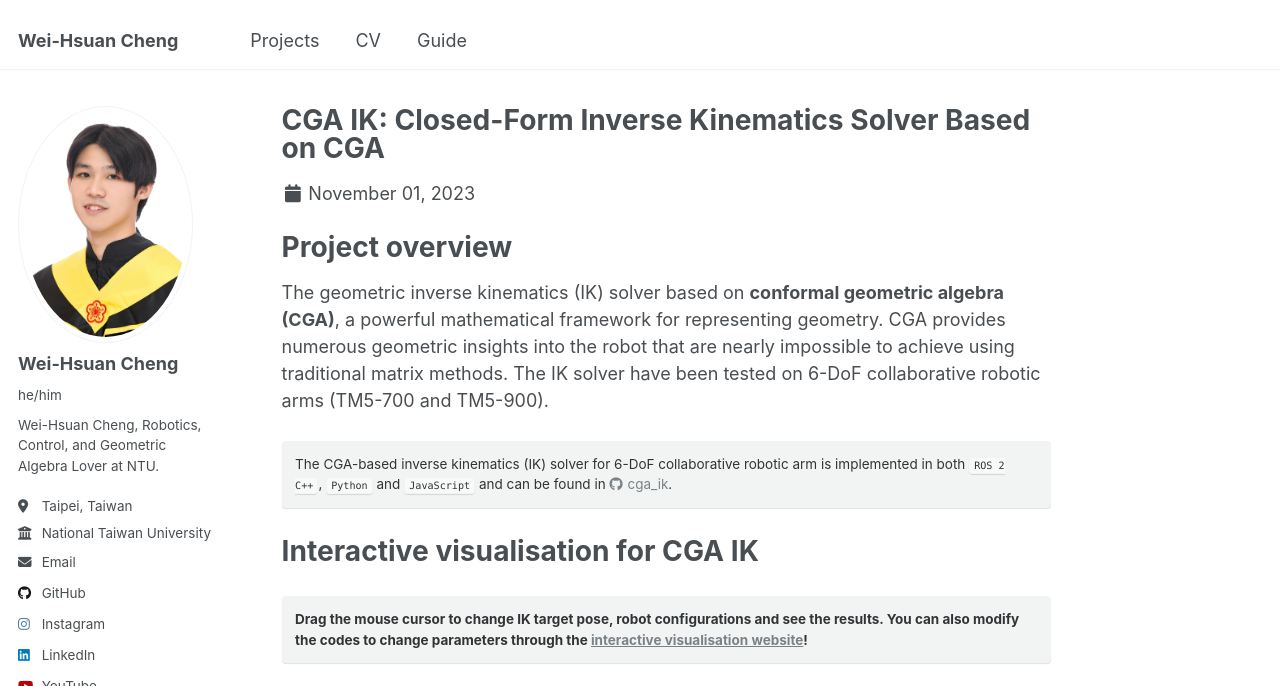
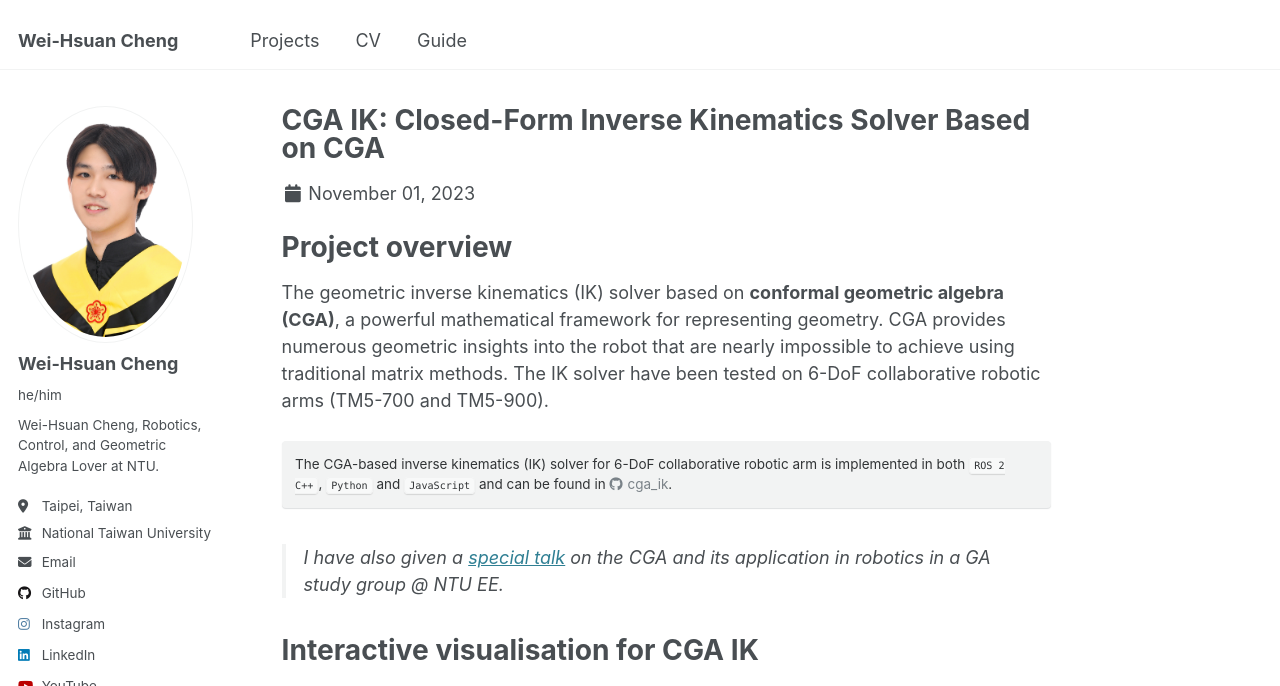
Before and after one commit to wei-hsuan-cheng/wei-hsuan-cheng.github.io, a Jekyll site: the page built from _projects/2023-11-cga-ik.md, in a window 1280 px wide and 900 px high, cut to the strip 0-686 px from the top of the window. Built offline with Jekyll 4.4.1, drawn with Linux system fonts in a browser that asks for light colours.

Commit message:
update cga-ik

```diff
--- a/_projects/2023-11-cga-ik.md
+++ b/_projects/2023-11-cga-ik.md
@@ -16,6 +16,8 @@ The geometric inverse kinematics (IK) solver based on **conformal geometric alge
 The CGA-based inverse kinematics (IK) solver for 6-DoF collaborative robotic arm is implemented in both  ``ROS 2 C++``, ``Python`` and ``JavaScript`` and can be found in <a href='https://github.com/wei-hsuan-cheng/cga_ik' target='_blank' style='text-decoration: none;'><i class='fab fa-github' style=''></i><span style='margin-left: 0.13cm'>cga_ik</span></a>.
 {: .notice}
 
+> I have also given a [special talk] on the CGA and its application in robotics in a GA study group @ NTU EE.
+
 # Interactive visualisation for CGA IK
 
 **Drag the mouse cursor to change IK target pose, robot configurations and see the results. You can also modify the codes to change parameters through the [interactive visualisation website]!**
@@ -28,4 +30,5 @@ The CGA-based inverse kinematics (IK) solver for 6-DoF collaborative robotic arm
 Download the [project report](/files/pdfs/projects/kendo_robot.pdf).
 <embed src="/files/pdfs/projects/cga_ik.pdf" type="application/pdf" width="100%" height="600px" />
 
+[special talk]: https://www.notion.so/Special-Talk-on-Conformal-Geometric-Algebra-CGA-and-Its-Application-in-Robotics-df0a1bcf661849a687c5e335480fde13#dcb72071bf8b425cbd4d418ecfa17edc
 [interactive visualisation website]: https://enkimute.github.io/ganja.js/examples/coffeeshop.html#b6QHB5OAn
```
